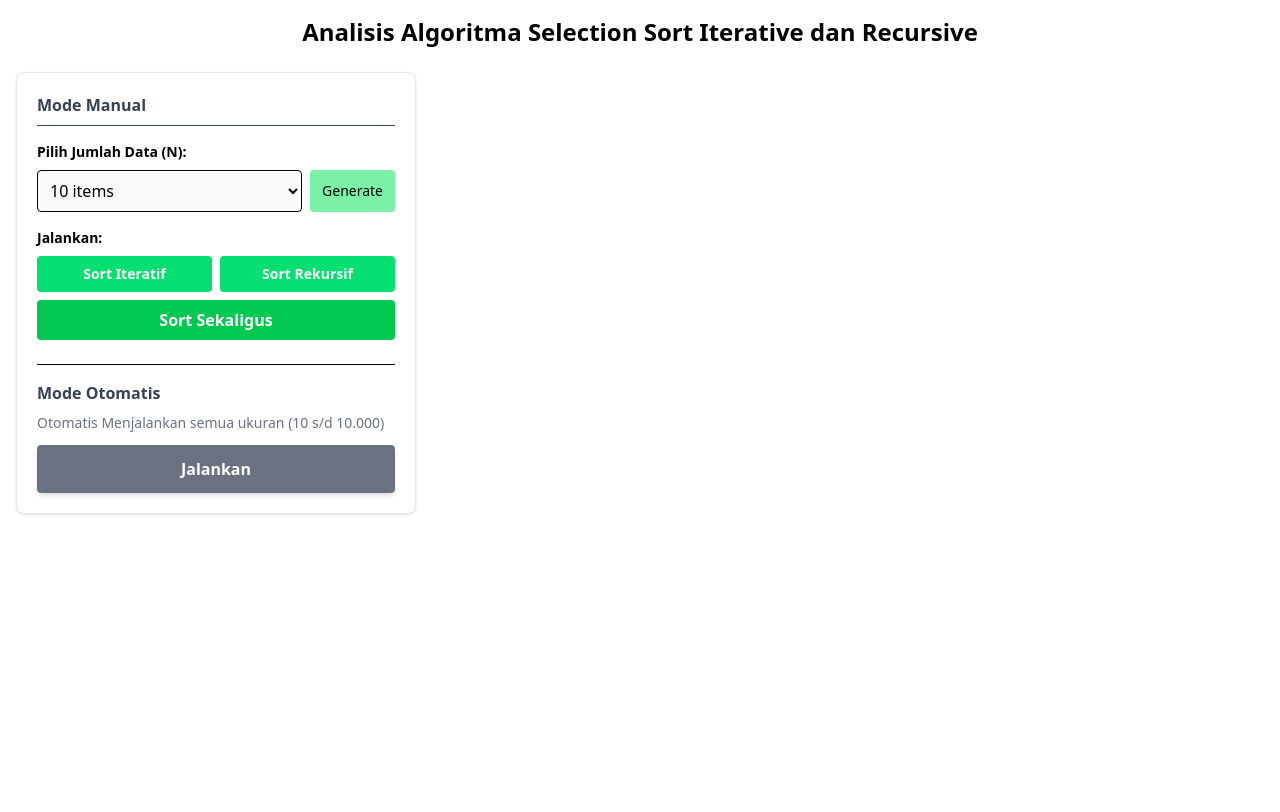
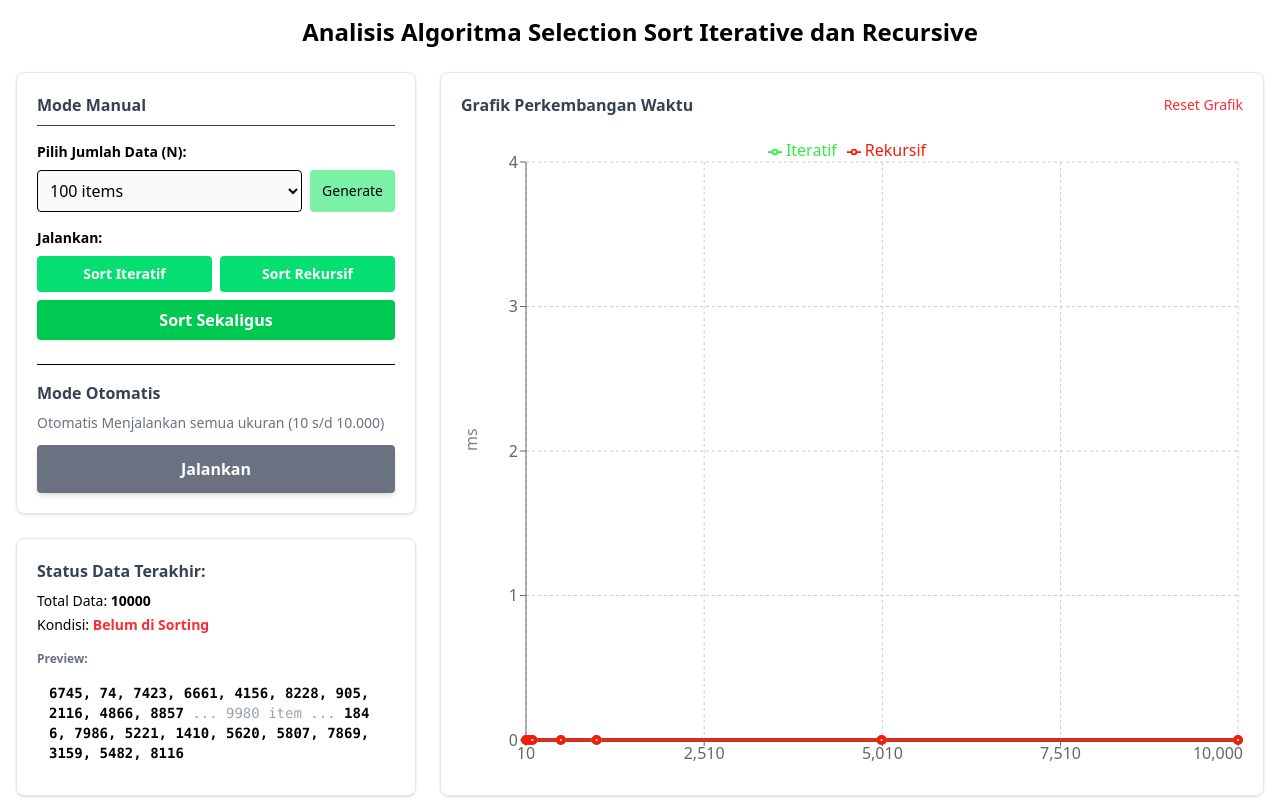
Before and after one commit to Xuerns/Tubes-AKA-Selection-Sort, a React (Vite) app: page / in a window 1280 px wide. Both pictures are taken after a click on the button "Jalankan". Built offline with nearby package versions, Linux system fonts and the light colour scheme.

Commit message:
feat: Add Chart, and status panes

```diff
--- a/src/components/Chart.jsx
+++ b/src/components/Chart.jsx
@@ -1,10 +1,36 @@
-import { LineChart, Line, XAxis, YAxis, CartesianGrid, Tooltip, Legend } from "recharts";
+import { LineChart, Line, XAxis, YAxis, CartesianGrid, Tooltip, Legend, ResponsiveContainer } from "recharts";
 
-export default function Chart() {
+export default function Chart({ chartData, reserChart }) {
 
     return(
-        <div>
+        <div className="p-5 rounded-lg shadow border border-gray-200 h-full flex flex-col">
+            <div className="flex justify-between items-center mb-4">
+                <h3 className="font-bold text-gray-700">Grafik Perkembangan Waktu</h3>
+                <button className="text-sm text-red-500 hover:underline" onClick={reserChart}>Reset Grafik</button>
+            </div>
 
+            <div className="grow min-h-100">
+                {chartData.lenght === 0 ? (
+                <div className="h-full flex flex-col items-center justify-center text-gray-400 border-2 border-dashed rounded bg-gray-50">
+                    <p className="mb-2">Grafik Kosong</p>
+                    <p className="text-sm">
+                        Klik "Sort" Manual atau "Benchmark Full" untuk mengisi data
+                    </p>
+                </div>
+                ) : (
+                    <ResponsiveContainer width="100%" height="100%">
+                            <LineChart data={chartData}>
+                                <CartesianGrid strokeDasharray="3 3"></CartesianGrid>
+                                <XAxis dataKey="n" type="number" domain={["dataMin", "dataMax"]} scale="linear" tickFormatter={(tick) => tick.toLocaleString()}></XAxis>
+                                <YAxis label={{ value: "ms", angle: -90, position: "insideLeft"}}></YAxis>
+                                <Tooltip formatter={(val) => `${val} ms`} labelFormatter={(label) => `Data: ${label}`}></Tooltip>
+                                <Legend verticalAlign="top"></Legend>
+                                <Line connectNulls type="monotone" dataKey="iteratif" stroke="#34eb46" name="Iteratif" strokeWidth={4} activeDot={{r: 6}}></Line>
+                                <Line connectNulls type="monotone" dataKey="rekursif" stroke="#f21d0a" name="Rekursif" strokeWidth={4} activeDot={{r: 6}}></Line>
+                            </LineChart>
+                    </ResponsiveContainer>
+                ) }
+            </div>
         </div>
     );
 }
--- a/src/components/ControlPanel.jsx
+++ b/src/components/ControlPanel.jsx
@@ -1,32 +1,32 @@
-export default function ControlPanel({ sizeOptions }) {
+export default function ControlPanel({ selectedSize, setSelectedSize, handleGenerate, handleSort, runAutoBenchMark, isSorting ,sizeOptions }) {
 
     return(
         <div className="p-5 rounded-lg shadow border border-gray-200">
             <h3 className="font-bold text-gray-700 mb-4 border-b pb-2">Mode Manual</h3>
             <label className="block text-sm font-semibold mb-2">Pilih Jumlah Data (N):</label>
             <div className="flex gap-2 mb-4">
-                <select className="border p-2 rounded w-full bg-gray-50">
+                <select className="border p-2 rounded w-full bg-gray-50" value={selectedSize} onChange={(e) => setSelectedSize(Number(e.target.value))}>
                     {sizeOptions.map((size) => (
                         <option key={size} value={size}>
                             {size} items
                         </option>
                     ))}
                 </select>
-                <button className="bg-green-300 px-3 py-2 rounded text-sm active:bg-green-600">Generate</button>
+                <button className="bg-green-300 px-3 py-2 rounded text-sm active:bg-green-600" onClick={() => handleGenerate()}>Generate</button>
             </div>
 
             <label className="block text-sm font-semibold mb-2">Jalankan:</label>
             <div className="grid grid-cols-2 gap-2 mb-6">
-                    <button className="bg-green-400 active:bg-green-600 disabled:bg-gray-400 text-white py-2 rounded text-sm font-bold">Sort Iteratif</button>
-                    <button className="bg-green-400 active:bg-green-600 disabled:bg-gray-400 text-white py-2 rounded text-sm font-bold">Sort Rekursif</button>
-                    <button className="col-span-2 bg-green-500 active:bg-green-700 disabled:bg-gray-500 text-white py-2 rounded font-bold">Sort Sekaligus</button>
+                    <button className="bg-green-400 active:bg-green-600 disabled:bg-gray-400 text-white py-2 rounded text-sm font-bold" onClick={() => handleSort("iterative")} disabled={isSorting}>Sort Iteratif</button>
+                    <button className="bg-green-400 active:bg-green-600 disabled:bg-gray-400 text-white py-2 rounded text-sm font-bold" onClick={() => handleSort("recursive")} disabled={isSorting}>Sort Rekursif</button>
+                    <button className="col-span-2 bg-green-500 active:bg-green-700 disabled:bg-gray-500 text-white py-2 rounded font-bold" onClick={() => {handleSort("iterative"); handleSort("recursive")}} disabled={isSorting}>Sort Sekaligus</button>
             </div>
 
             <div className="border-t pt-4">
                     <h3 className="font-bold text-gray-700 mb-2">Mode Otomatis</h3>
                     <p className="text-sm text-gray-500 mb-3">Otomatis Menjalankan semua ukuran (10 s/d 10.000)</p>
-                    <button className="w-full bg-gray-500 active:bg-gray-700 disabled:bg-gray-400 text-white py-3 rounded font-bold shadow-md translation-all">
-                        Jalankan
+                    <button className="w-full bg-gray-500 active:bg-gray-700 disabled:bg-gray-400 text-white py-3 rounded font-bold shadow-md translation-all" onClick={runAutoBenchMark} disabled={isSorting}>
+                        {isSorting ? "Sedang Memproses.." : "Jalankan"}
                     </button>
             </div>
         </div>
--- a/src/components/Programs.jsx
+++ b/src/components/Programs.jsx
@@ -1,13 +1,120 @@
-import { useState } from "react";
+import { use, useState } from "react";
 import { selectionSortIterative, selectionSortRecursive, generateRandom } from "/src/SelectionSort";
 import ControlPanel from "./ControlPanel";
 import Status from "./Status";
 import Chart from "./Chart";
 
 export default function Programs() {
+    const [selectedSize, setSelectedSize] = useState(100)
+    const [arrayData, setArrayData] = useState([])
+    const [isSorted, setIsSorted] = useState(false)
+    const [isSorting, setIsSorting] = useState(false)
+    const [lastSortTime, setLastSortTime] = useState(0)
+    const [lastSortMethod, setLastSortMethod] = useState("")
+    const [chartData, setChartData] = useState([])
 
     const sizeOptions = [10, 50, 100, 500, 1000, 5000, 10000]
-    return(
+
+    function handleGenerate(sizeOverride = null) {
+        const size = sizeOverride || Number(selectedSize)
+        const newData = generateRandom(size)
+        setArrayData(newData)
+        setIsSorted(false)
+        setLastSortTime(0)
+        setLastSortMethod("")
+        return newData
+    }
+
+    function handleSort(method) {
+        if (arrayData.length === 0 && !isSorting) {
+            return
+        }
+        setIsSorted(true)
+
+        setTimeout(() => {
+            const currentData = arrayData.length > 0 ? arrayData : handleGenerate()
+            const inputArr = [...currentData]
+            let sortedArr = []
+            let startTime, endTime
+
+            startTime = performance.now()
+
+            if (method == "iterative") {
+                sortedArr = selectionSortIterative(inputArr)
+            } else {
+                sortedArr = selectionSortRecursive(inputArr)
+            }
+
+            endTime = performance.now()
+            const executionTime = parseFloat((endTime - startTime).toFixed(4))
+
+            setArrayData(sortedArr)
+            setIsSorted(true)
+            setLastSortMethod(method === "iterative" ? "Iteratif" : "Rekursif")
+            setLastSortTime(executionTime)
+            setIsSorting(false)
+            updateChartData(currentData.length, method, executionTime)
+        }, 100);
+    }
+
+    function runAutoBenchmark() {
+        setIsSorting(true)
+        setChartData([])
+        setTimeout(() => {
+            const results = []
+            sizeOptions.forEach((n) => {
+                const randomData = generateRandom(n)
+
+                const startIter = performance.now()
+                selectionSortIterative([...randomData])
+                const endIter = performance.now()
+
+                const startRec = performance.now()
+                selectionSortRecursive([...randomData])
+                const endRec = performance.now()
+
+                results.push({
+                    n: n,
+                    iteratif: parseFloat((endIter - startIter).toFixed(4)),
+                    rekursif: parseFloat((endRec - startRec).toFixed(4))
+                })
+            })
+            setChartData(results)
+            setIsSorting(false)
+            handleGenerate(sizeOptions[sizeOptions.length - 1])
+        }, 500)
+    }
+
+    function updateChartData(n, method, time) {
+        setChartData((prevdata) => {
+            const existingIndex = prevdata.findIndex((item) => item.n === n)
+            let newData;
+
+            if (existingIndex >= 0) {
+                const updatedTime = {...prevdata[existingIndex]}
+                if (method === "iterative") {
+                    updatedTime.iteratif = time
+                }
+                if (method === "recursive") {
+                    updatedTime.rekursif = time
+                }
+                newData = [...prevdata]
+                newData[existingIndex] = updatedTime
+            } else {
+                const newItem = {n: n}
+                if (method === "iterative") {
+                    newItem.iteratif = time
+                }
+                if (method === "recursive") {
+                    newItem.rekursif = time
+                }
+                newData = [...prevdata, newItem]
+            }
+            return newData.sort((a, b) => a.n - b.n)
+        })
+    }
+
+    return (
         <div className="p-4 max-w-7xl mx-auto">
             <h1 className="text-2xl font-bold mb-6 text-center">
                 Analisis Algoritma Selection Sort Iterative dan Recursive
@@ -15,8 +122,11 @@ export default function Programs() {
 
             <div className="grid grid-cols-1 lg:grid-cols-3 gap-6">
                 <div className="lg:col-span-1 space-y-6">
-                    <ControlPanel sizeOptions={sizeOptions}></ControlPanel>
-                    <Status></Status>
+                    <ControlPanel selectedSize={selectedSize} setSelectedSize={setSelectedSize} handleGenerate={handleGenerate} handleSort={handleSort} runAutoBenchMark={runAutoBenchmark} isSorting={isSorting} sizeOptions={sizeOptions}></ControlPanel>
+                    <Status arrayData={arrayData} isSorted={isSorted} lastSortedMethod={lastSortMethod} lastSortTime={lastSortTime}></Status>
+                </div>
+                <div className="lg:col-span-2">
+                    <Chart chartData={chartData} reserChart={() => setChartData([])}></Chart>
                 </div>
             </div>
         </div>
--- a/src/components/Status.jsx
+++ b/src/components/Status.jsx
@@ -1,8 +1,52 @@
-export default function Status() {
+export default function Status({ arrayData, isSorted, lastSortedMethod, lastSortTime}) {
+    function renderArrayPreview() {
+        if (!arrayData || arrayData.length === 0) {
+            return <p className="text-gray-500 italic">Data Kosong</p>
+        }
+
+        const awal = arrayData.slice(0, 10)
+        const akhir = arrayData.slice(-10)
+
+        return(
+            <div className="p-3 rounded font-mono text-xs md:text-sm break-all">
+                <span className="font-bold">{awal.join(", ")}</span>
+                {arrayData.length > 20 && (
+                    <span className="text-gray-400">
+                        {" "} ... {arrayData.length - 20} item ... {" "}
+                    </span>
+                )}
+                {arrayData.length > 20 && (
+                    <span className="font-bold">{akhir.join(", ")}</span>
+                )}
+            </div>
+        )
+    }
 
     return(
-        <div>
-
+        <div className="bg-white p-5 rounded-lg shadow border border-gray-200">
+            <h3 className="font-bold text-gray-700 mb-2">Status Data Terakhir:</h3>
+            <div className="space-y-1 text-sm">
+                <p>
+                    Total Data: <strong>{arrayData.length}</strong>
+                </p>
+                <p>
+                    Kondisi: {" "}
+                    {isSorted ? (
+                        <span className="text-green-400 font-bold">Sudah di Sorting</span>
+                    ) : (
+                        <span className="text-red-500 font-bold">Belum di Sorting</span>
+                    ) }
+                    {isSorted && (
+                        <p className="mt-2 p-2 border rounded text-amber-600">
+                            Waktu Eksekusi: <strong>{lastSortTime}</strong>
+                        </p>
+                    )}
+                    <div className="mt-4">
+                        <p className="text-xs font-semibold text-gray-500 mb-1">Preview: </p>
+                        {renderArrayPreview()}
+                    </div>
+                </p>
+            </div>
         </div>
     );
 }
```
